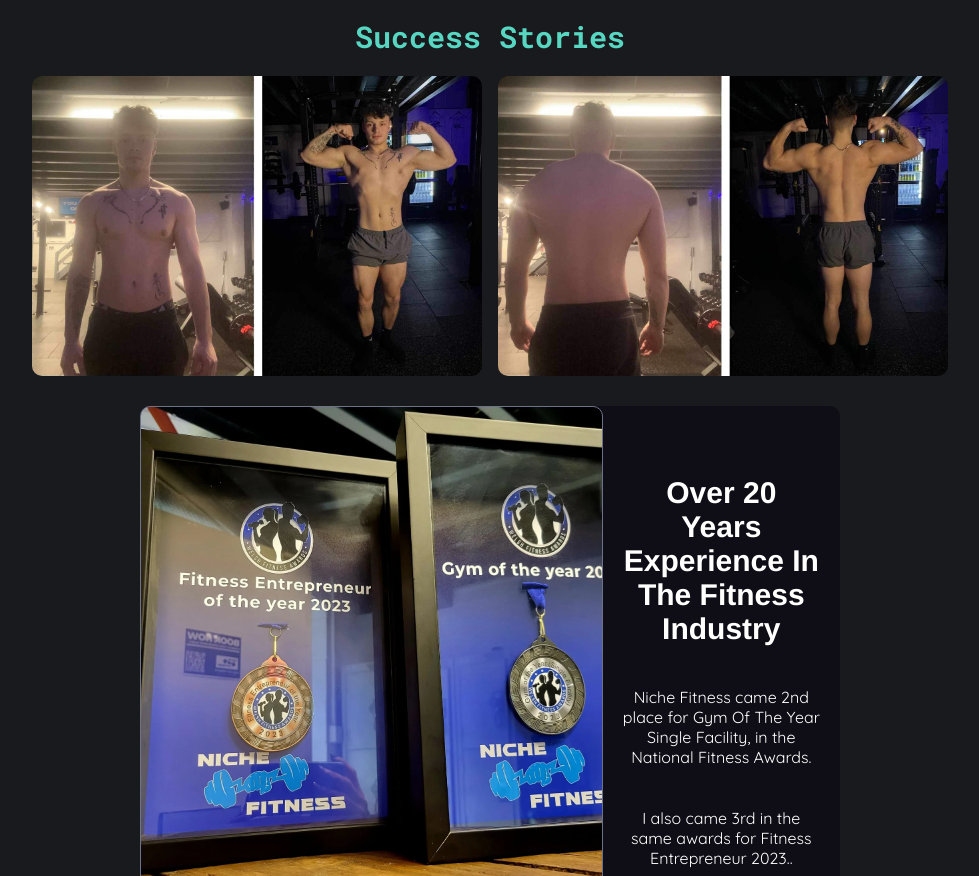
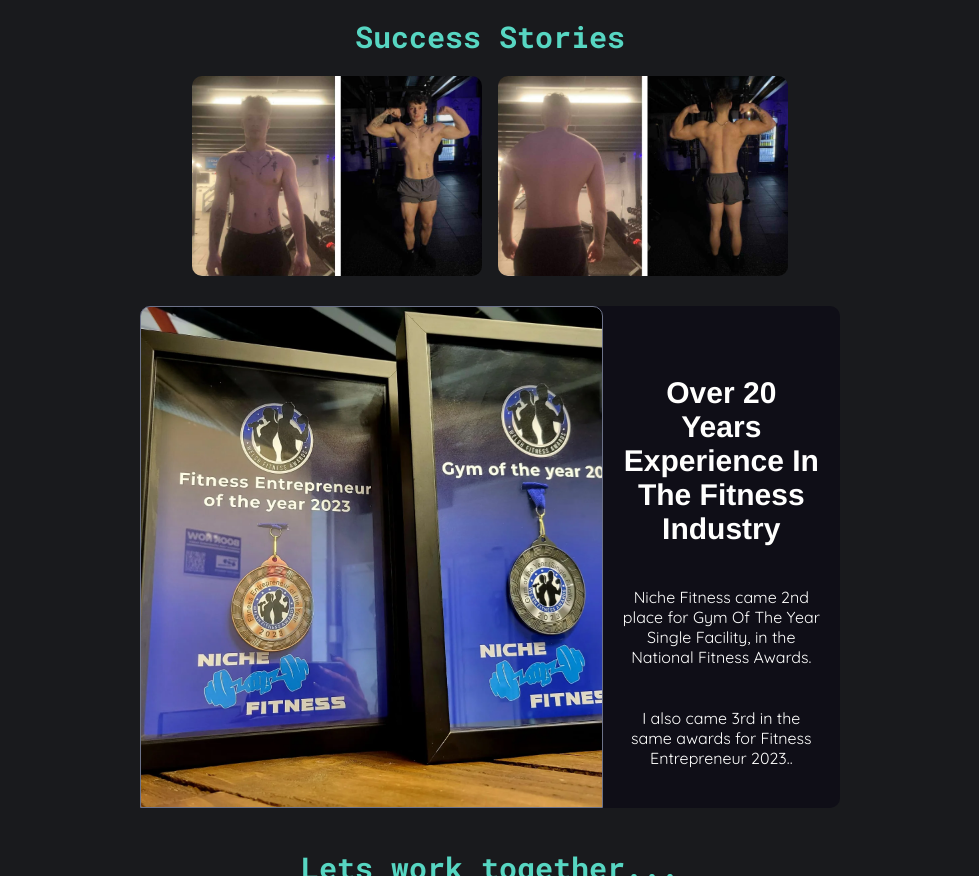
Before and after one commit to Jones2270/precision-physiques2, a plain HTML site: page index.html in a window 1280 px wide. Shown: the part 2775-3651 px from the top of the page, without its empty margins (150-1129 px from the left). Drawn offline with nearby package versions, Linux system fonts and the light colour scheme.

Commit message:
resized gallery images

```diff
--- a/styles.css
+++ b/styles.css
@@ -339,8 +339,8 @@ h2 {
 
   .gallery img {
     width: 100%;
-    max-width: 450px;
-    height: 300px;
+    max-width: 290px;
+    height: 200px;
     object-fit: cover;
     border-radius: 10px;
   }
```
